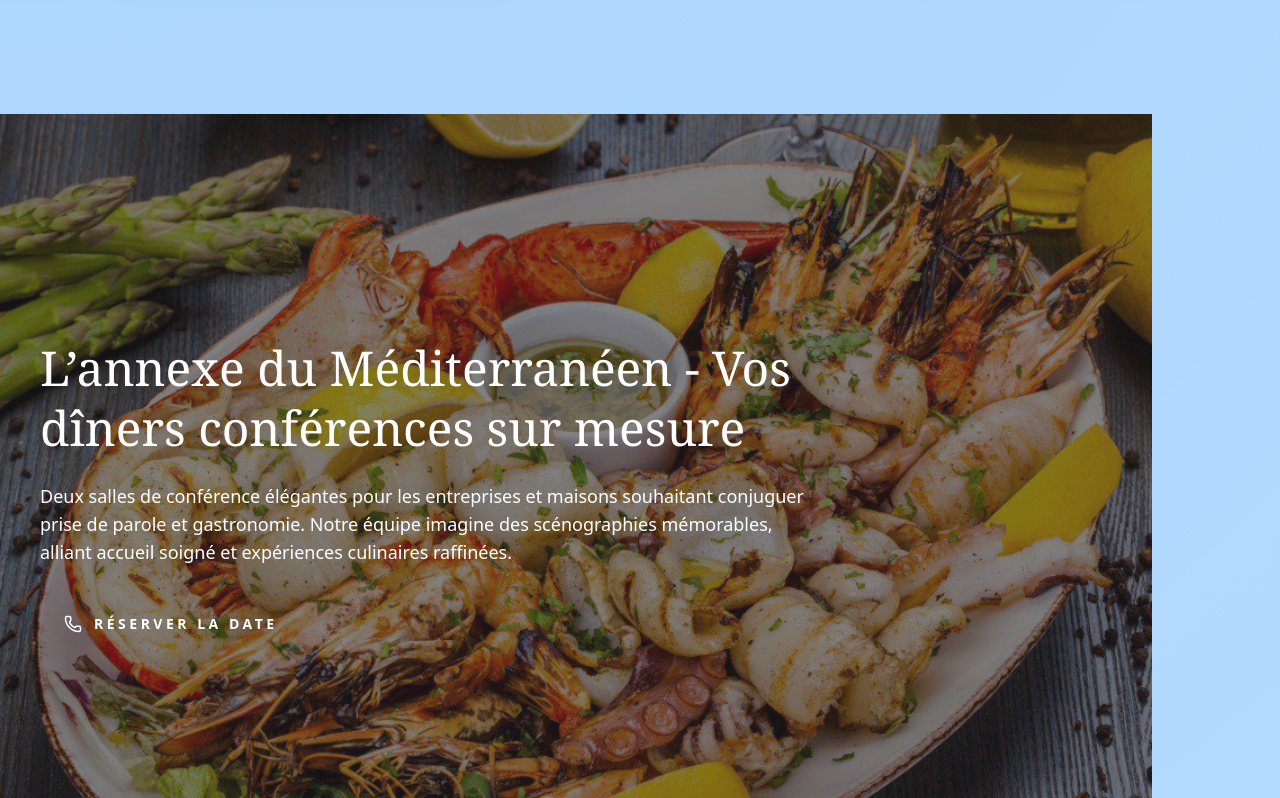
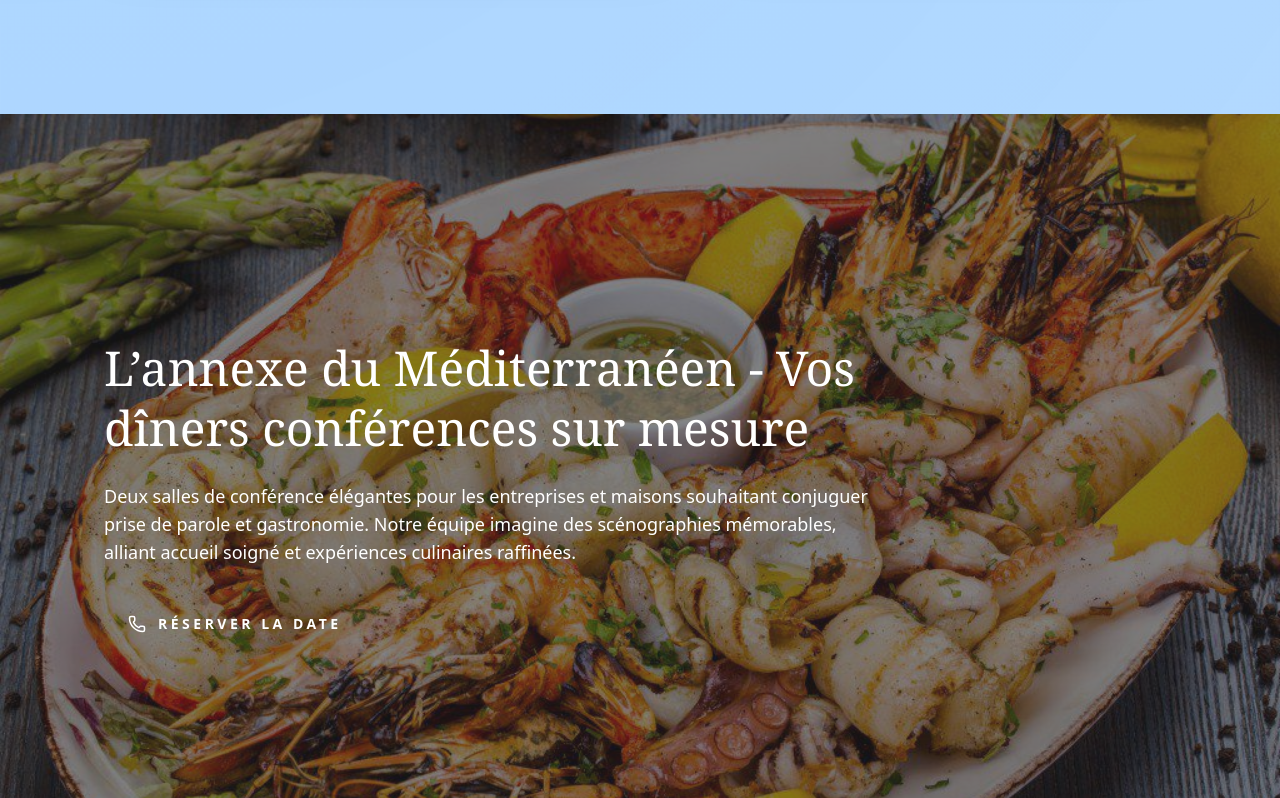
Before and after one commit to Aymendev46/med-website, a Next.js app: page / in a window 1280 px wide. Shown: the part 791-1589 px from the top of the page. Built offline with nearby package versions, Linux system fonts and the light colour scheme; a web font is replaced by a local one.

Commit message:
Fixed centering bug

```diff
--- a/src/app/globals.css
+++ b/src/app/globals.css
@@ -22,10 +22,17 @@ section {
   align-items: center;
 }
 
+.min-w-screen {
+    min-width: 100vw;
+}
+
 @media (min-width: 1024px) {
   section {
     padding-top: 1rem;
     padding-bottom: 6rem;
+  }
+  .min-w-screen {
+    min-width: 100vw;
   }
 }
 
--- a/src/app/page.tsx
+++ b/src/app/page.tsx
@@ -224,7 +224,7 @@ export default function Home() {
 
         {/* Conference section: inlined from the former annexe page */}
         <section id="conference">
-          <div className="relative isolate min-h-screen" id="annexe">
+          <div className="relative isolate min-h-screen min-w-screen" id="annexe">
             {/* Hero for the conference rooms */}
             <section className="relative overflow-hidden pb-24 pt-28">
               <div className="absolute inset-0">
```
